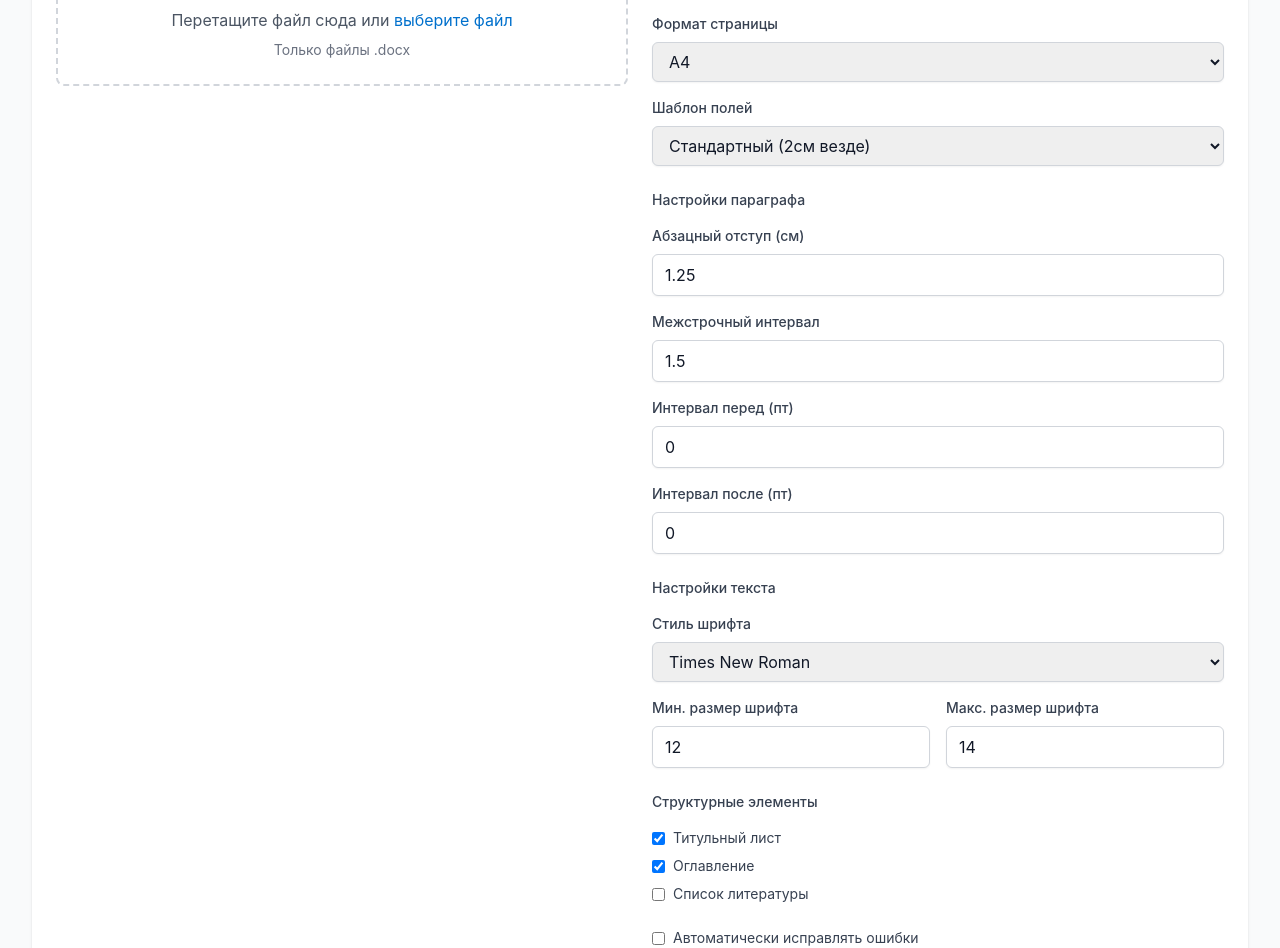
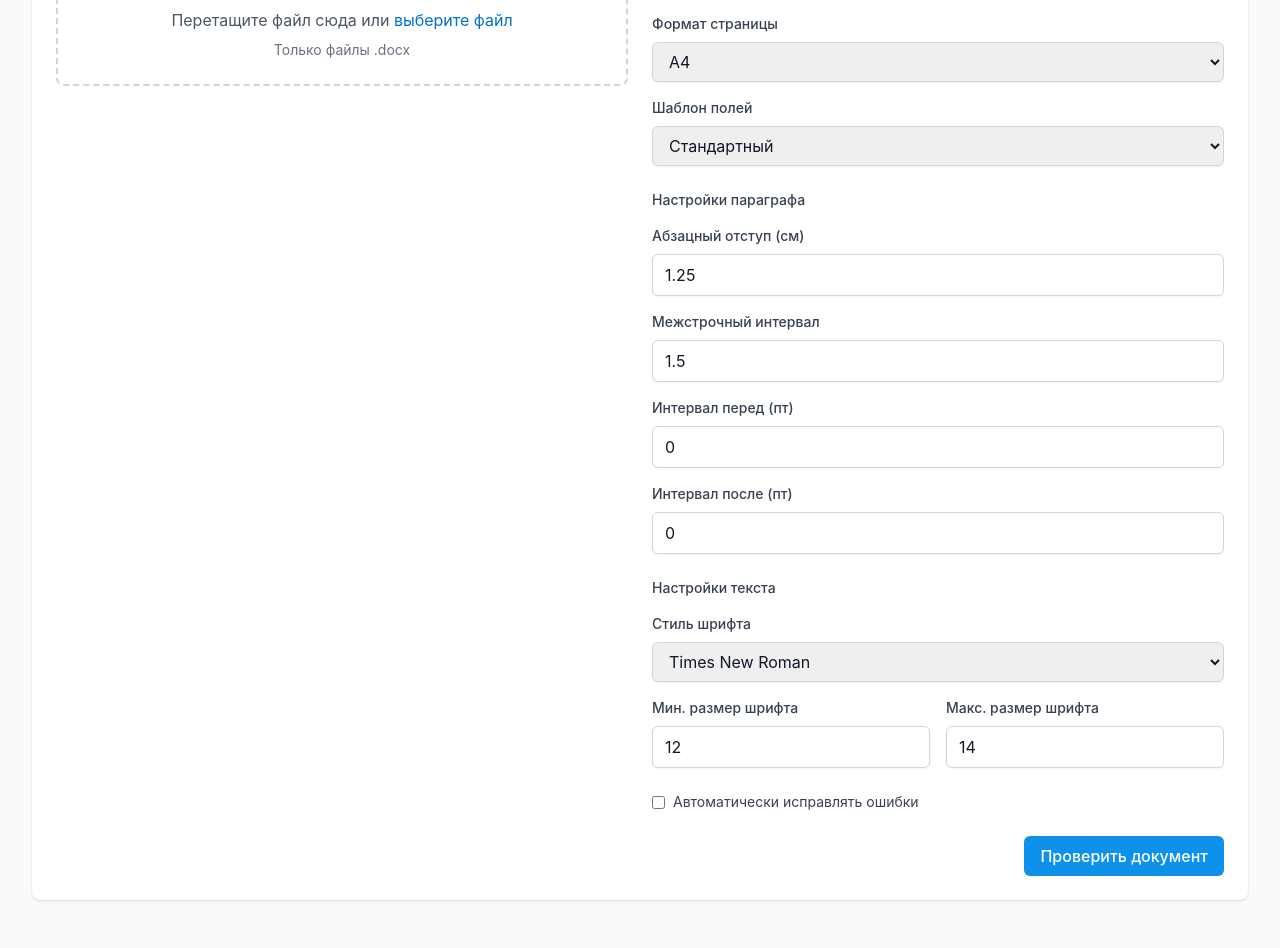
Before and after one commit to plmkr-std/bolt-project, an Angular app: page /storage in a window 1280 px wide. Shown: the part 266-1214 px from the top of the page. Built offline with nearby package versions, Linux system fonts and the light colour scheme.

Commit message:
Updated dashboard.component.ts

```diff
--- a/src/app/components/dashboard/dashboard.component.ts
+++ b/src/app/components/dashboard/dashboard.component.ts
@@ -108,9 +108,9 @@ import { ValidationSettingsDTO, ValidationResponseDTO } from '../../models/valid
                       [(ngModel)]="settings.sectionSettings.fieldTemplate"
                       class="form-input"
                     >
-                      <option value="standard">Стандартный (2см везде)</option>
-                      <option value="wide">Широкий (3см слева)</option>
-                      <option value="narrow">Узкий (1.5см везде)</option>
+                      <option value="standard">Стандартный</option>
+                      <option value="wide">Широкий</option>
+                      <option value="narrow">Узкий</option>
                     </select>
                   </div>
                 </div>
@@ -215,40 +215,6 @@ import { ValidationSettingsDTO, ValidationResponseDTO } from '../../models/valid
                   </div>
                 </div>
 
-                <!-- Структурные элементы -->
-                <div class="space-y-4">
-                  <h4 class="text-sm font-medium text-gray-700">Структурные элементы</h4>
-
-                  <div class="space-y-2">
-                    <div class="flex items-center space-x-2">
-                      <input
-                        type="checkbox"
-                        [checked]="settings.structureElements.includes('title')"
-                        (change)="toggleStructureElement('title')"
-                        class="form-checkbox"
-                      >
-                      <span class="text-sm text-gray-700">Титульный лист</span>
-                    </div>
-                    <div class="flex items-center space-x-2">
-                      <input
-                        type="checkbox"
-                        [checked]="settings.structureElements.includes('contents')"
-                        (change)="toggleStructureElement('contents')"
-                        class="form-checkbox"
-                      >
-                      <span class="text-sm text-gray-700">Оглавление</span>
-                    </div>
-                    <div class="flex items-center space-x-2">
-                      <input
-                        type="checkbox"
-                        [checked]="settings.structureElements.includes('bibliography')"
-                        (change)="toggleStructureElement('bibliography')"
-                        class="form-checkbox"
-                      >
-                      <span class="text-sm text-gray-700">Список литературы</span>
-                    </div>
-                  </div>
-                </div>
 
                 <!-- Дополнительные настройки -->
                 <div class="space-y-4">
```
